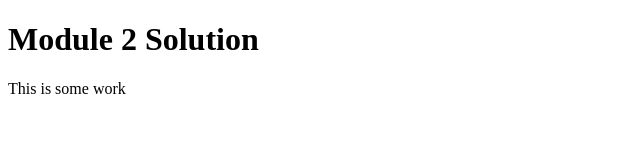
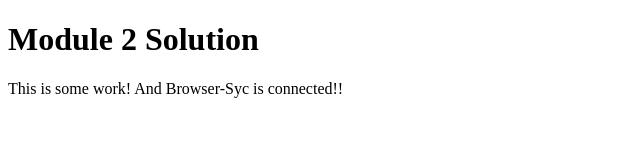
Before and after one commit to Jramon1216/Odin, a plain HTML site: page Mod2_Solution/index.html in a window 1280 px wide. Shown: the whole page, without its empty margins (0-640 px from the left). Drawn offline with Linux system fonts and the light colour scheme.

Commit message:
Module 2 Solution

```diff
--- a/Mod2_Solution/index.html
+++ b/Mod2_Solution/index.html
@@ -5,7 +5,7 @@
 </head>
 <body>
 	<h1>Module 2 Solution</h1>
-	<p>This is some work</p>
+	<p>This is some work! And Browser-Syc is connected!!</p>
 
 </body>
 </html>
```
